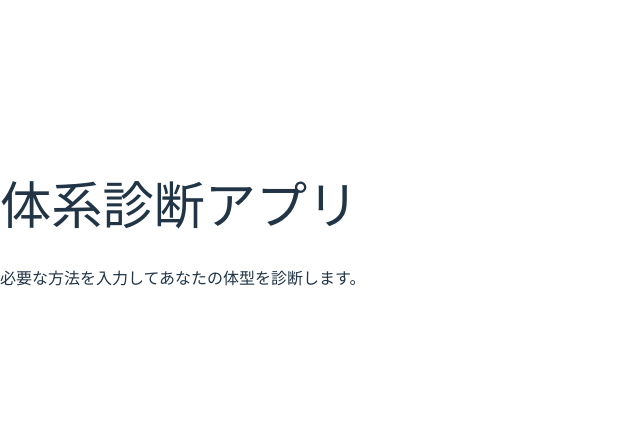
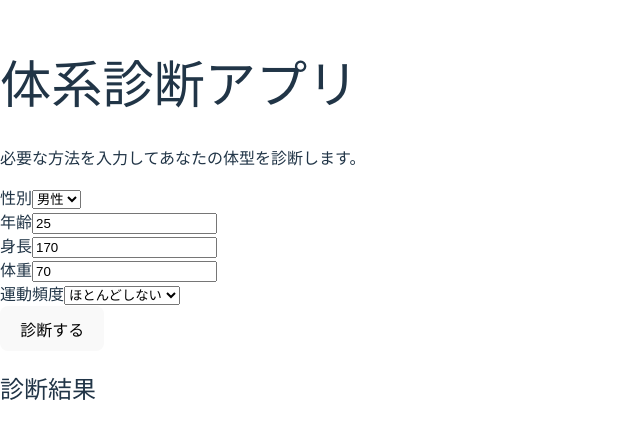
Before and after one commit to hiyu15123/body-type-app, a React (Vite) app: page / in a window 1280 px wide. Shown: the part 176-614 px from the top of the page, without its empty margins (0-640 px from the left). Built offline with nearby package versions, Linux system fonts and the light colour scheme.

Commit message:
✨ フォームコンポーネントを作成しました。

```diff
--- a/src/App.jsx
+++ b/src/App.jsx
@@ -3,7 +3,6 @@ import Form from './Form'
 import Result from './Result'
 
 export default function App() {
-
   return (
     <div>
       <h1>体系診断アプリ</h1>
--- a/src/Form.jsx
+++ b/src/Form.jsx
@@ -1,8 +1,56 @@
-export default function Form() {
+import { useState } from "react";
+
+export default function Form({onDiagnose}) {
+   const [gender, setGender] = useState("男性");
+   const [age, setAge] = useState("25");
+   const [height, setHeight] = useState("170");
+   const [weight, setWeight] = useState("70");
+   const [activity, setActivity] = useState("ほとんどしない");
+
+   const handleSubmit = (e) => {
+      e.preventdefault();
+
+      onDiagnose({
+         gender: gender,
+         age: Number(age),
+         height: Number(height),
+         weight: Number(weight),
+         activity: activity,
+      });
+   };
 
    return (
       <div>
-
+         <form onSubmit={handleSubmit}>
+            <div>
+               <label htmlFor="">性別</label>
+               <select name="gender" id="gender" value={gender} onChange={(e) => {setGender(e.target.value)}}>
+                  <option value="男性">男性</option>
+                  <option value="女性">女性</option>
+               </select>
+            </div>
+            <div>
+               <label htmlFor="age">年齢</label>
+               <input type="number" value={age} onChange={(e) => {setAge(e.target.value)}} placeholder="例: 25" />
+            </div>
+            <div>
+               <label htmlFor="height">身長</label>
+               <input type="number" value={height} onChange={(e) => {setHeight(e.target.value)}} placeholder="例: 170" />
+            </div>
+            <div>
+               <label htmlFor="weight">体重</label>
+               <input type="number" value={weight} onChange={(e) => {setWeight(e.target.value)}} placeholder="例: 70" />
+            </div>
+            <div>
+               <label htmlFor="">運動頻度</label>
+               <select value={activity} onChange={(e) => setActivity(e.target.value)}>
+                  <option value="ほとんどしない">ほとんどしない</option>
+                  <option value="週1〜2回">週1〜2回</option>
+                  <option value="週3回以上">週3回以上</option>
+               </select>
+            </div>
+            <button type="submit">診断する</button>
+         </form>
       </div>
    )
 }
--- a/src/Result.jsx
+++ b/src/Result.jsx
@@ -1,7 +1,7 @@
 export default function Result() {
-
    return (
       <div>
+         <h2>診断結果</h2>
 
       </div>
    )
```
